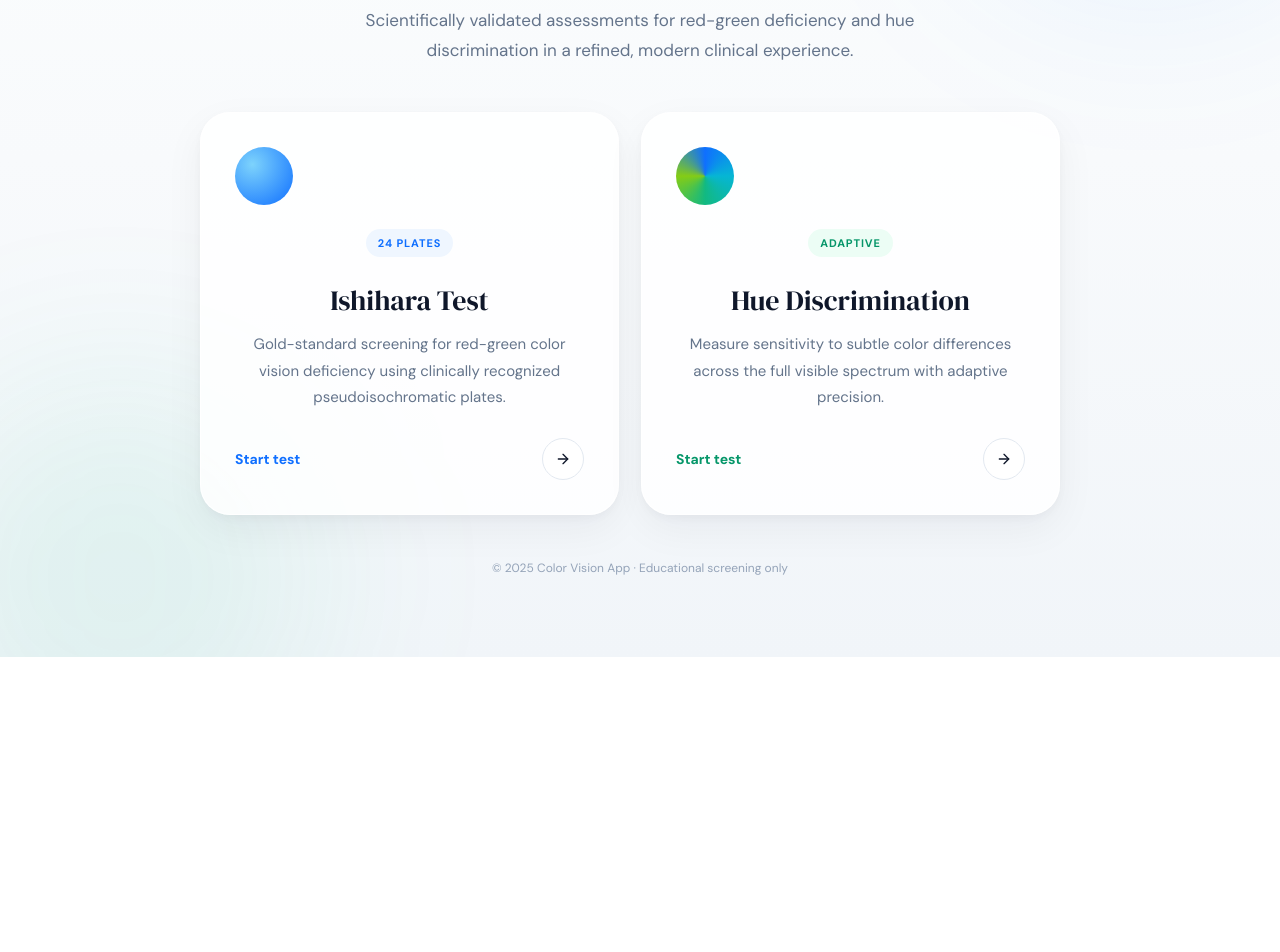
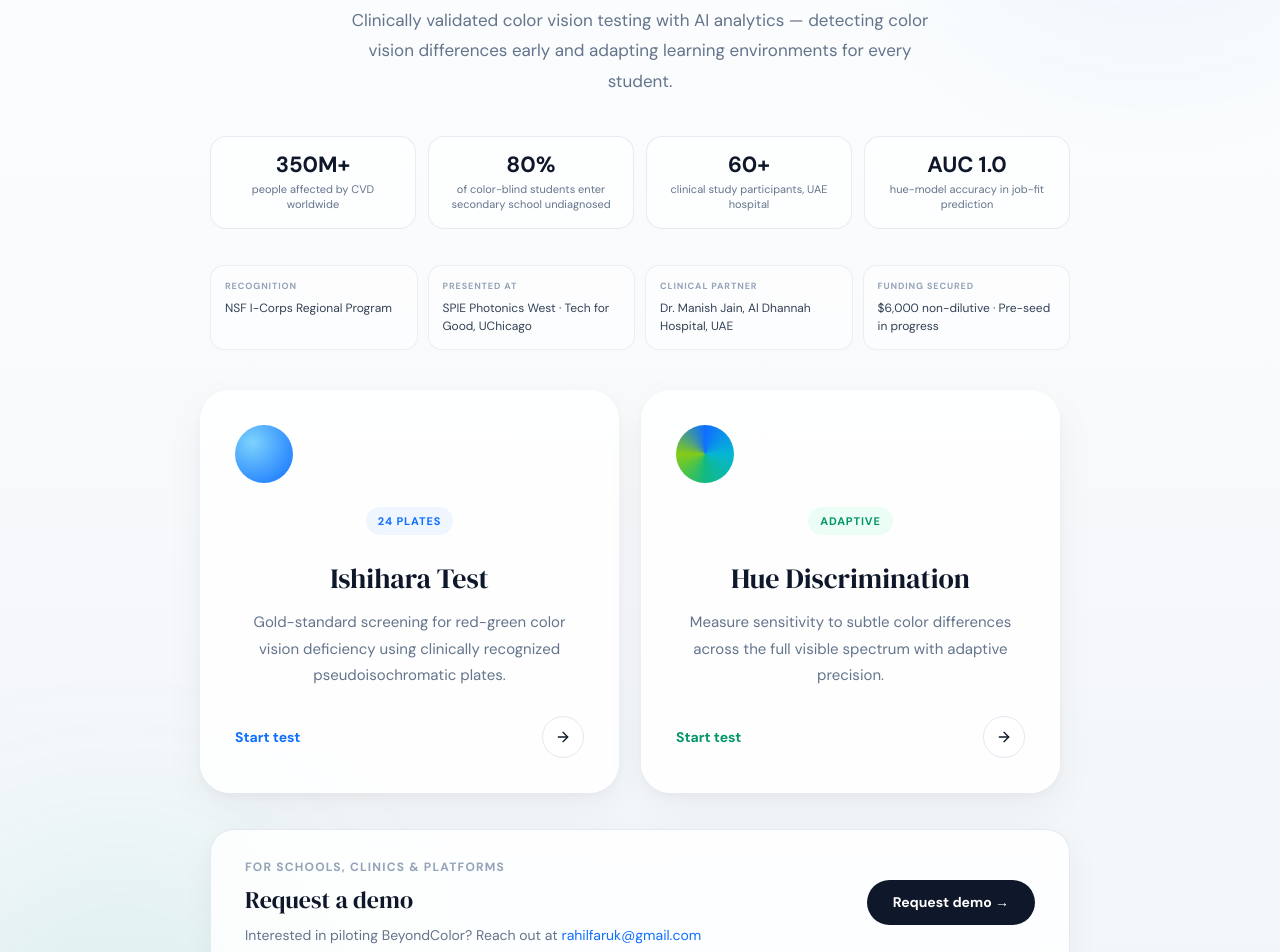
Before and after one commit to manavisharma14/colorblind, a Next.js app: page / in a window 1280 px wide. Shown: the part 300-1252 px from the top of the page. Before the commit the page ends 957 px from the top, so only its background shows below. Built offline with nearby package versions, Linux system fonts and the light colour scheme.

Commit message:
tests to bc test

```diff
--- a/src/app/page.tsx
+++ b/src/app/page.tsx
@@ -22,22 +22,83 @@ export default function Home() {
       }}
     >
       <style>{`
-        @import url('https://fonts.googleapis.com/css2?family=DM+Sans:wght@300;400;500;700&family=DM+Serif+Display&display=swap');
+        @import url('https://fonts.googleapis.com/css2?family=DM+Sans:wght@300;400;500;700&family=DM+Serif+Display:ital@0;1&display=swap');
 
         @keyframes fadeUp {
           from { opacity: 0; transform: translateY(18px); }
           to { opacity: 1; transform: translateY(0); }
         }
 
-        .fade {
-          opacity: 0;
-          animation: fadeUp .75s ease forwards;
-        }
-
+        .fade { opacity: 0; animation: fadeUp .75s ease forwards; }
         .delay-1 { animation-delay: .05s; }
         .delay-2 { animation-delay: .15s; }
         .delay-3 { animation-delay: .25s; }
         .delay-4 { animation-delay: .35s; }
+        .delay-5 { animation-delay: .45s; }
+        .delay-6 { animation-delay: .55s; }
+
+        .stats-grid {
+          display: grid;
+          grid-template-columns: repeat(4, 1fr);
+          gap: 12px;
+          width: 100%;
+          max-width: 860px;
+          margin: 0 auto 36px;
+        }
+
+        .stat-card {
+          background: rgba(255,255,255,0.7);
+          border: 1px solid rgba(226,232,240,0.8);
+          border-radius: 16px;
+          padding: 16px 14px;
+          text-align: center;
+        }
+
+        .stat-num {
+          font-size: 22px;
+          font-weight: 700;
+          color: #0f172a;
+          line-height: 1.1;
+        }
+
+        .stat-lbl {
+          font-size: 11px;
+          color: #64748b;
+          margin-top: 4px;
+          line-height: 1.4;
+        }
+
+        .traction-grid {
+          display: grid;
+          grid-template-columns: repeat(4, 1fr);
+          gap: 10px;
+          width: 100%;
+          max-width: 860px;
+          margin: 0 auto 40px;
+        }
+
+        .traction-card {
+          background: rgba(255,255,255,0.6);
+          border: 1px solid rgba(226,232,240,0.7);
+          border-radius: 14px;
+          padding: 14px;
+          text-align: left;
+        }
+
+        .traction-label {
+          font-size: 9px;
+          font-weight: 700;
+          letter-spacing: .1em;
+          text-transform: uppercase;
+          color: #94a3b8;
+          margin-bottom: 5px;
+        }
+
+        .traction-val {
+          font-size: 12px;
+          color: #334155;
+          line-height: 1.5;
+        }
 
         .cards-grid {
           display: grid;
@@ -86,15 +147,8 @@ export default function Home() {
           margin-bottom: 22px;
         }
 
-        .badge-blue {
-          background: #eff6ff;
-          color: #0f6fff;
-        }
-
-        .badge-green {
-          background: #ecfdf5;
-          color: #059669;
-        }
+        .badge-blue { background: #eff6ff; color: #0f6fff; }
+        .badge-green { background: #ecfdf5; color: #059669; }
 
         .arrow {
           width: 42px;
@@ -113,14 +167,50 @@ export default function Home() {
           box-shadow: 0 6px 12px rgba(15,23,42,0.08);
         }
 
+        .demo-banner {
+          width: 100%;
+          max-width: 860px;
+          margin: 36px auto 0;
+          background: rgba(255,255,255,0.84);
+          backdrop-filter: blur(14px);
+          border: 1px solid rgba(226,232,240,0.9);
+          border-radius: 24px;
+          padding: 28px 34px;
+          display: flex;
+          align-items: center;
+          justify-content: space-between;
+          gap: 24px;
+          text-align: left;
+          box-shadow: 0 8px 32px rgba(15,23,42,0.05);
+        }
+
+        .demo-btn {
+          flex-shrink: 0;
+          padding: 12px 26px;
+          border-radius: 999px;
+          background: #0f172a;
+          color: #ffffff;
+          font-size: 14px;
+          font-weight: 600;
+          text-decoration: none;
+          transition: background .2s ease, transform .2s ease;
+          display: inline-block;
+        }
+
+        .demo-btn:hover {
+          background: #1e293b;
+          transform: translateY(-1px);
+        }
+
         @media (max-width: 760px) {
-          .cards-grid {
-            grid-template-columns: 1fr;
-          }
+          .cards-grid { grid-template-columns: 1fr; }
+          .stats-grid { grid-template-columns: repeat(2, 1fr); }
+          .traction-grid { grid-template-columns: repeat(2, 1fr); }
+          .demo-banner { flex-direction: column; text-align: center; }
         }
       `}</style>
 
-      {/* background glow */}
+      {/* background glows */}
       <div
         style={{
           position: "absolute",
@@ -133,7 +223,6 @@ export default function Home() {
           right: -80,
         }}
       />
-
       <div
         style={{
           position: "absolute",
@@ -156,6 +245,7 @@ export default function Home() {
           textAlign: "center",
         }}
       >
+        {/* Eyebrow */}
         <p
           className="fade delay-1"
           style={{
@@ -167,9 +257,10 @@ export default function Home() {
             marginBottom: 24,
           }}
         >
-          Clinical Vision Assessment
+          BeyondColor · AI-Powered Color Vision Platform
         </p>
 
+        {/* Headline */}
         <h1
           className="fade delay-2"
           style={{
@@ -180,17 +271,18 @@ export default function Home() {
             color: "#0f172a",
           }}
         >
-          Color Vision
+          See the world
           <br />
           <span style={{ color: "#64748b", fontStyle: "italic" }}>
-            Testing Suite
+            your way
           </span>
         </h1>
 
+        {/* Subheading */}
         <p
           className="fade delay-3"
           style={{
-            margin: "22px auto 46px",
+            margin: "22px auto 40px",
             maxWidth: 580,
             fontSize: 17,
             lineHeight: 1.8,
@@ -198,11 +290,53 @@ export default function Home() {
             fontWeight: 400,
           }}
         >
-          Scientifically validated assessments for red-green deficiency and hue
-          discrimination in a refined, modern clinical experience.
+          Clinically validated color vision testing with AI analytics — detecting
+          color vision differences early and adapting learning environments for
+          every student.
         </p>
 
-        <div className="cards-grid fade delay-4">
+        {/* Stats */}
+        <div className="stats-grid fade delay-3">
+          <div className="stat-card">
+            <div className="stat-num">350M+</div>
+            <div className="stat-lbl">people affected by CVD worldwide</div>
+          </div>
+          <div className="stat-card">
+            <div className="stat-num">80%</div>
+            <div className="stat-lbl">of color-blind students enter secondary school undiagnosed</div>
+          </div>
+          <div className="stat-card">
+            <div className="stat-num">60+</div>
+            <div className="stat-lbl">clinical study participants, UAE hospital</div>
+          </div>
+          <div className="stat-card">
+            <div className="stat-num">AUC 1.0</div>
+            <div className="stat-lbl">hue-model accuracy in job-fit prediction</div>
+          </div>
+        </div>
+
+        {/* Traction */}
+        <div className="traction-grid fade delay-4">
+          <div className="traction-card">
+            <div className="traction-label">Recognition</div>
+            <div className="traction-val">NSF I-Corps Regional Program</div>
+          </div>
+          <div className="traction-card">
+            <div className="traction-label">Presented at</div>
+            <div className="traction-val">SPIE Photonics West · Tech for Good, UChicago</div>
+          </div>
+          <div className="traction-card">
+            <div className="traction-label">Clinical partner</div>
+            <div className="traction-val">Dr. Manish Jain, Al Dhannah Hospital, UAE</div>
+          </div>
+          <div className="traction-card">
+            <div className="traction-label">Funding secured</div>
+            <div className="traction-val">$6,000 non-dilutive · Pre-seed in progress</div>
+          </div>
+        </div>
+
+        {/* Test cards */}
+        <div className="cards-grid fade delay-5">
           {/* Ishihara */}
           <Link href="/ishihara" className="card-link">
             <div className="card card-blue">
@@ -216,9 +350,7 @@ export default function Home() {
                   marginBottom: 24,
                 }}
               />
-
               <span className="badge badge-blue">24 Plates</span>
-
               <h2
                 style={{
                   fontSize: 28,
@@ -229,7 +361,6 @@ export default function Home() {
               >
                 Ishihara Test
               </h2>
-
               <p
                 style={{
                   fontSize: 15,
@@ -241,7 +372,6 @@ export default function Home() {
                 Gold-standard screening for red-green color vision deficiency
                 using clinically recognized pseudoisochromatic plates.
               </p>
-
               <div
                 style={{
                   display: "flex",
@@ -249,16 +379,9 @@ export default function Home() {
                   alignItems: "center",
                 }}
               >
-                <span
-                  style={{
-                    color: "#0f6fff",
-                    fontWeight: 600,
-                    fontSize: 14,
-                  }}
-                >
+                <span style={{ color: "#0f6fff", fontWeight: 600, fontSize: 14 }}>
                   Start test
                 </span>
-
                 <div className="arrow">
                   <ArrowRight size={16} />
                 </div>
@@ -279,9 +402,7 @@ export default function Home() {
                   marginBottom: 24,
                 }}
               />
-
               <span className="badge badge-green">Adaptive</span>
-
               <h2
                 style={{
                   fontSize: 28,
@@ -292,7 +413,6 @@ export default function Home() {
               >
                 Hue Discrimination
               </h2>
-
               <p
                 style={{
                   fontSize: 15,
@@ -304,7 +424,6 @@ export default function Home() {
                 Measure sensitivity to subtle color differences across the full
                 visible spectrum with adaptive precision.
               </p>
-
               <div
                 style={{
                   display: "flex",
@@ -312,16 +431,9 @@ export default function Home() {
                   alignItems: "center",
                 }}
               >
-                <span
-                  style={{
-                    color: "#059669",
-                    fontWeight: 600,
-                    fontSize: 14,
-                  }}
-                >
+                <span style={{ color: "#059669", fontWeight: 600, fontSize: 14 }}>
                   Start test
                 </span>
-
                 <div className="arrow">
                   <ArrowRight size={16} />
                 </div>
@@ -330,15 +442,66 @@ export default function Home() {
           </Link>
         </div>
 
+        {/* Demo request banner */}
+        <div className="demo-banner fade delay-6">
+          <div>
+            <p
+              style={{
+                fontSize: 12,
+                fontWeight: 700,
+                letterSpacing: ".1em",
+                textTransform: "uppercase",
+                color: "#94a3b8",
+                marginBottom: 6,
+              }}
+            >
+              For schools, clinics & platforms
+            </p>
+            <h3
+              style={{
+                fontFamily: "'DM Serif Display', serif",
+                fontSize: 24,
+                fontWeight: 400,
+                margin: "0 0 6px",
+                color: "#0f172a",
+              }}
+            >
+              Request a demo
+            </h3>
+            <p style={{ fontSize: 14, color: "#64748b", margin: 0, lineHeight: 1.6 }}>
+              Interested in piloting BeyondColor? Reach out at{" "}
+              <a
+                href="mailto:rahilfaruk@gmail.com"
+                style={{ color: "#0f6fff", textDecoration: "none" }}
+              >
+                rahilfaruk@gmail.com
+              </a>
+            </p>
+          </div>
+          <a
+            href="mailto:rahilfaruk@gmail.com?subject=BeyondColor%20Demo%20Request"
+            className="demo-btn"
+          >
+            Request demo →
+          </a>
+        </div>
+
+        {/* Footer */}
         <p
           style={{
-            marginTop: 44,
+            marginTop: 36,
             fontSize: 12,
             color: "#94a3b8",
           }}
         >
-          © {new Date().getFullYear()} Color Vision App · Educational screening
-          only
+          © {new Date().getFullYear()} BeyondColor · University of Chicago Medicine ·{" "}
+          Educational screening only ·{" "}
+          <a
+            href="mailto:rahilfaruk@gmail.com"
+            style={{ color: "#94a3b8", textDecoration: "none" }}
+          >
+            rahilfaruk@gmail.com
+          </a>
         </p>
       </div>
     </main>
```
